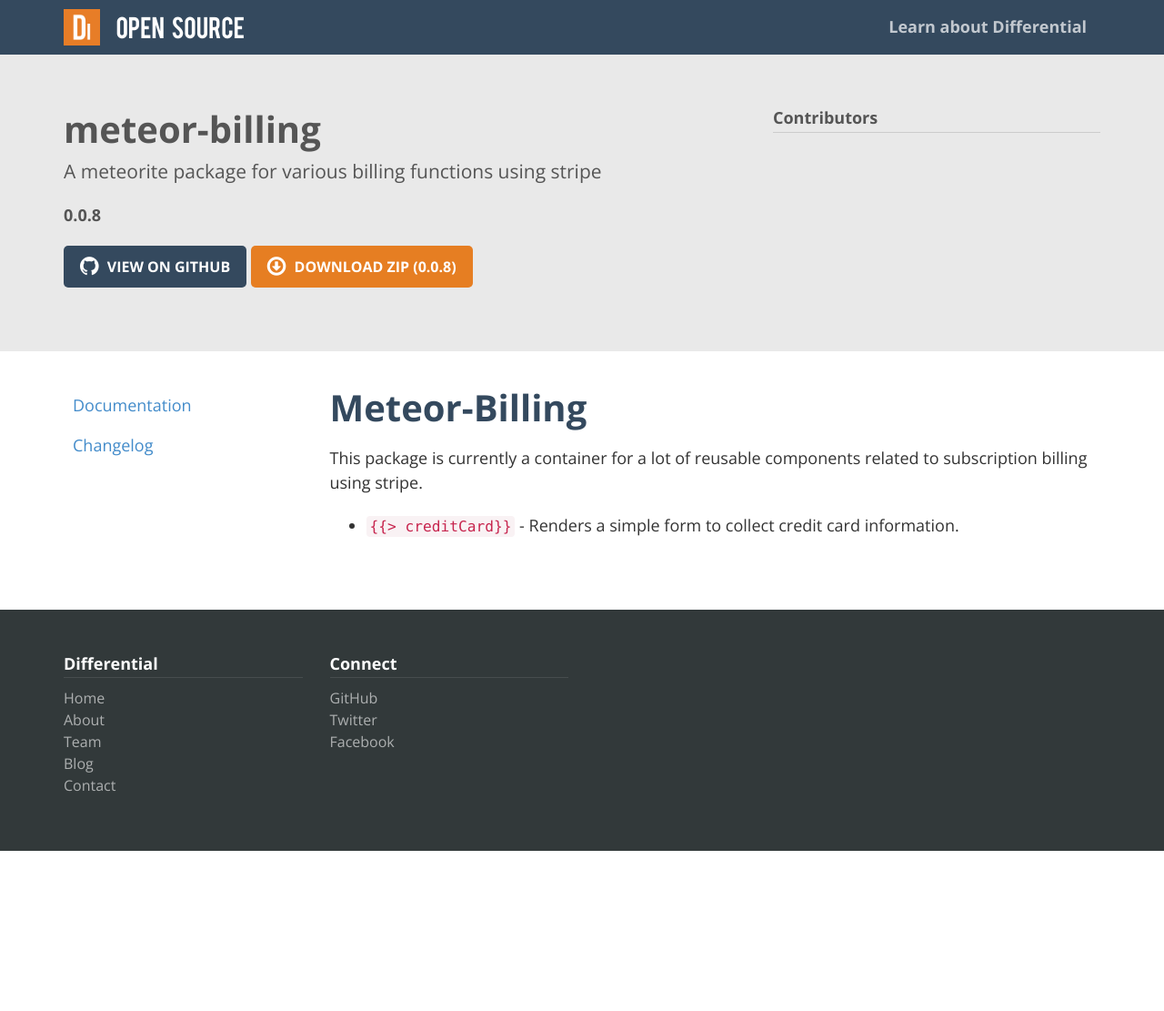
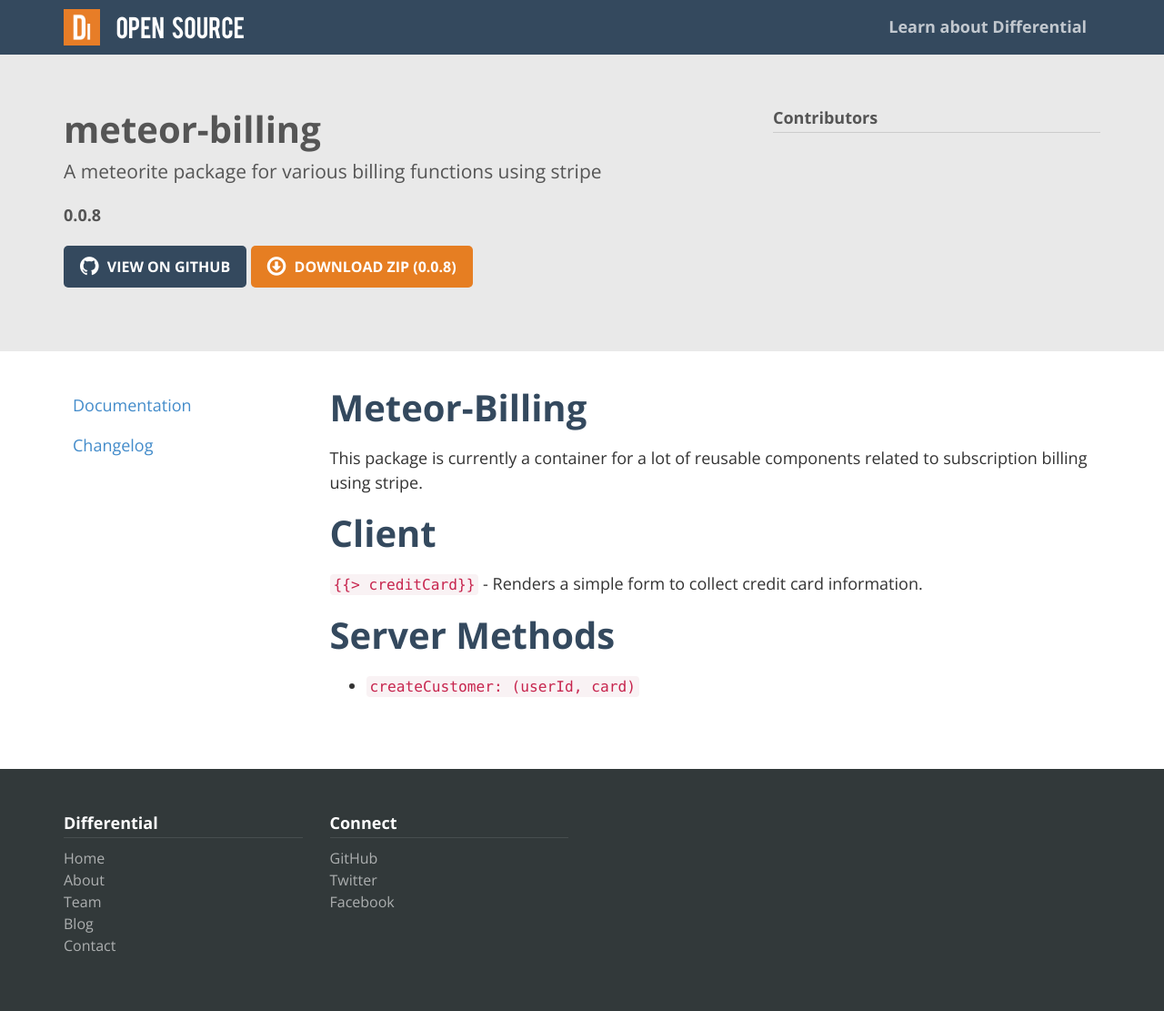
Before and after one commit to Differential/meteor-billing, a Jekyll site: the page built from index.markdown, in a window 1280 px wide. Shown: the whole page at 91% size. Built offline with Jekyll 4.4.1, drawn with Linux system fonts in a browser that asks for light colours; nearby versions of some CDN libraries; Markdown is read by kramdown in place of the engine named in the settings; before the commit the page ends 935 px from its top, so only the background shows below that.

Commit message:
Update index.markdown

```diff
--- a/index.markdown
+++ b/index.markdown
@@ -9,5 +9,11 @@ desc: A meteorite package for various billing functions using stripe
 
 This package is currently a container for a lot of reusable components related to subscription billing using stripe.
 
+
+# Client
 {% assign cc = '{{> creditCard}}' %}
-* `{{ cc }}` - Renders a simple form to collect credit card information.
+`{{ cc }}` - Renders a simple form to collect credit card information.
+
+
+# Server Methods
+* `createCustomer: (userId, card)`
```
